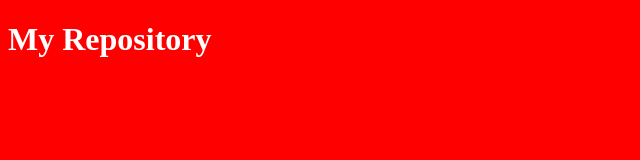
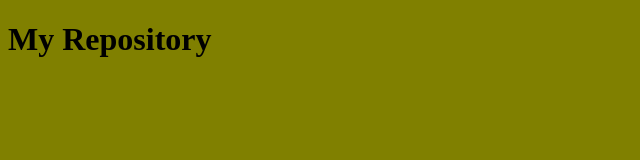
Before and after one commit to kooroshariyaee/my-repository, a plain HTML site: page index.html in a window 1280 px wide. Shown: the whole page, without its empty margins (0-640 px from the left). Drawn offline with Linux system fonts and the light colour scheme.

Commit message:
Update index.html

```diff
--- a/index.html
+++ b/index.html
@@ -7,8 +7,8 @@
 <title>Document</title>
 <style>
   body {
-  color: white;
-  background: red;
+  color: black;
+  background: olive;
   </style>
 </head>
 <body>
```
